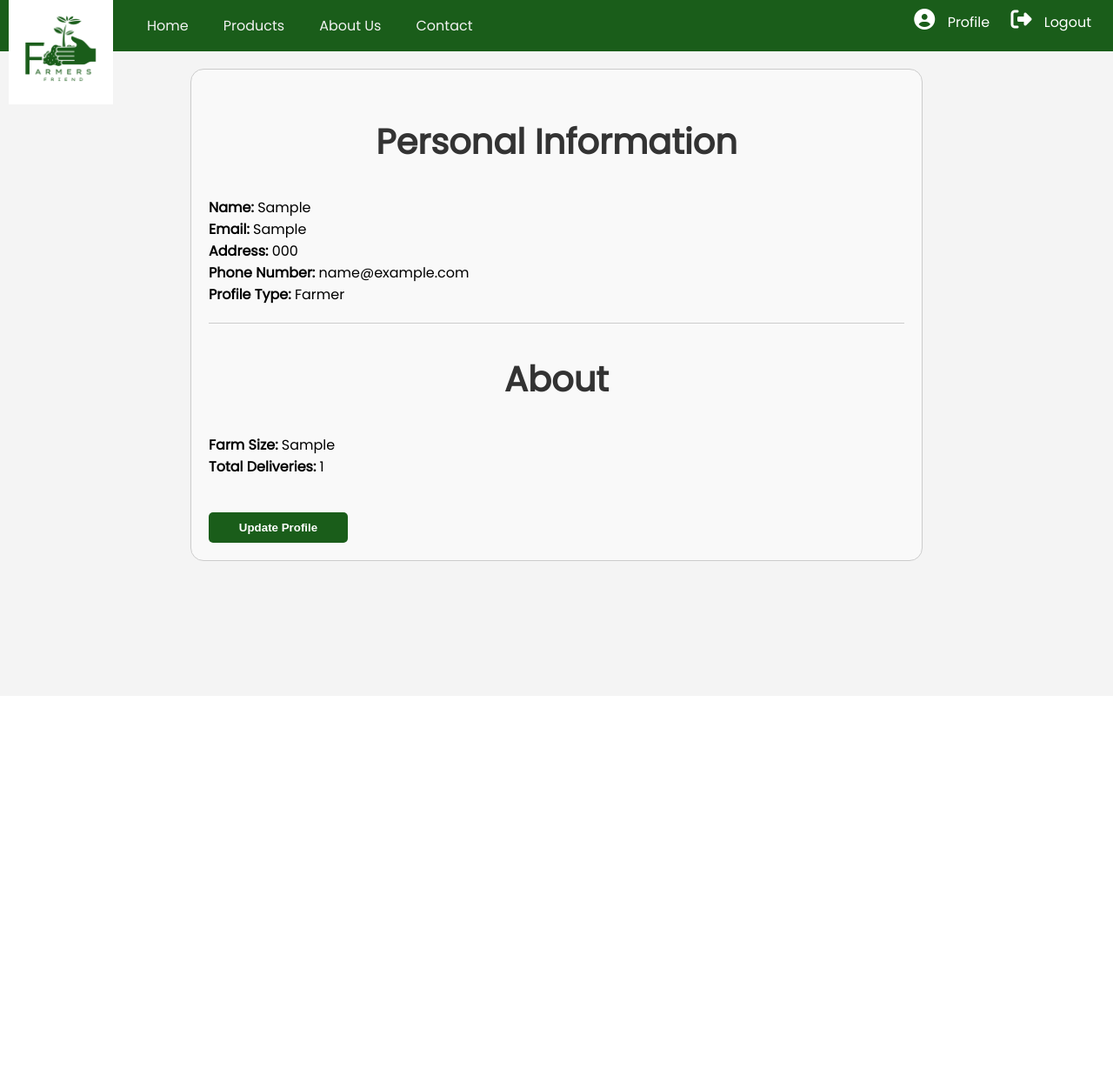
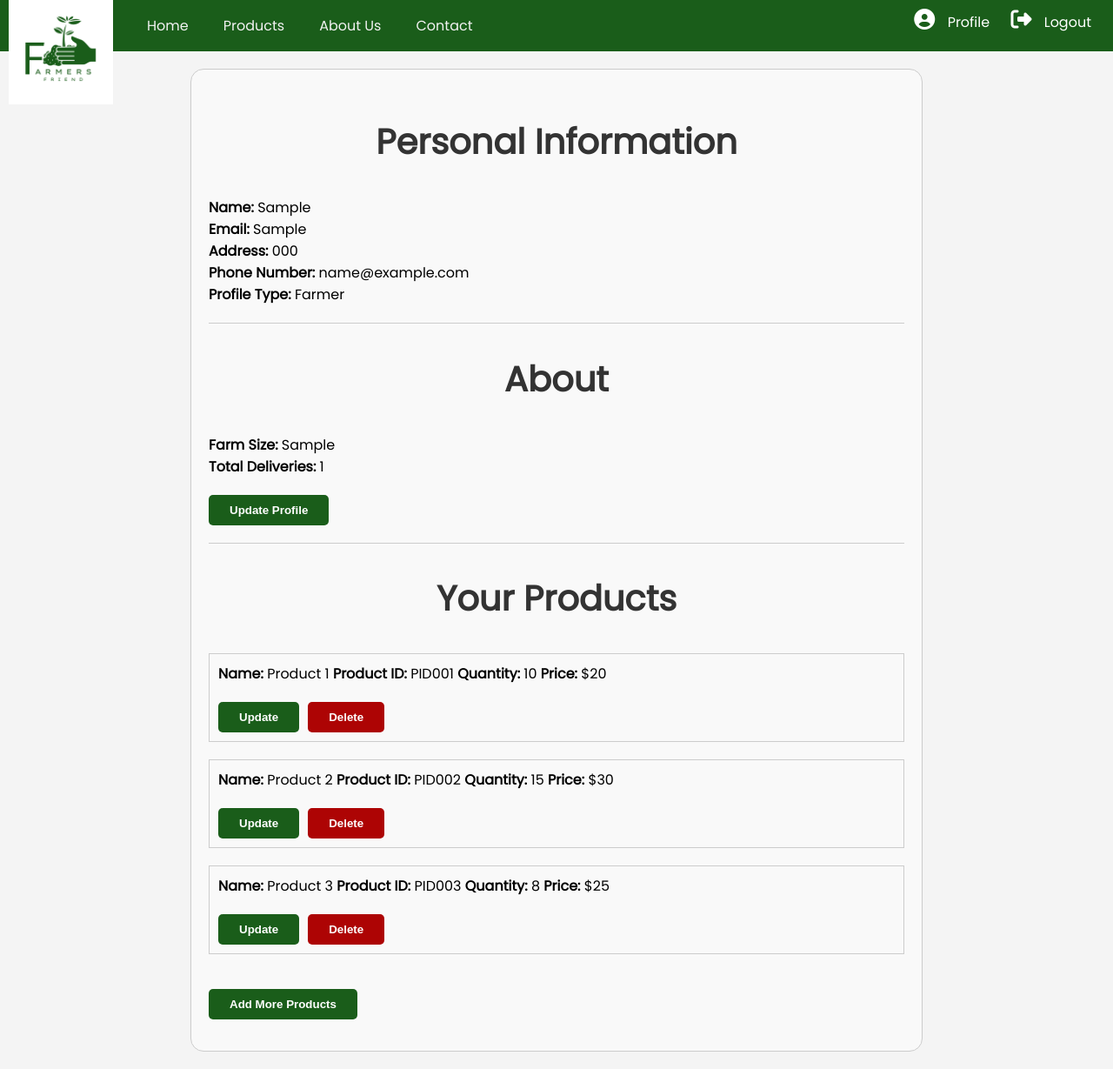
Before and after one commit to zahabiyam/fyp24, a Flask app: page /profile in a window 1280 px wide. Shown: the whole page at 87% size. Before the commit the page ends 645 px from the top, so only its background shows below. Run offline with Flask 3, Linux system fonts and the light colour scheme; the visitor is signed in with stand-in values (Sample User, id 1); tables that the repository leaves empty or names only in its code hold one stand-in row (values such as "Sample post"); some libraries are stand-ins or nearby versions.

Commit message:
product add/update/delete css

```diff
--- a/main.py
+++ b/main.py
@@ -219,7 +219,7 @@ def buyer():
         'phone': user[3],
         'email': user[4],
     }
-    return render_template('buyer/buyer.html', user=user)
+    return render_template('customer/buyer.html', user=user)
 
 @app.route("/buyer/update", methods=['GET', 'POST'])
 def buyer_update():
--- a/static/css/style.css
+++ b/static/css/style.css
@@ -1367,20 +1382,48 @@ button.chat-btn:hover {
     border-bottom: 1px solid #ccc;
     padding-bottom: 20px;
 }
-
-.profile button{
-    width: 20%;
-    padding: 10px;
+.profile section.about{
+  border-bottom: 1px solid #ccc;
+  padding-bottom: 20px;
+}
+
+.profile section.product .product-list {
+  list-style: none;
+  padding: 0;
+}
+
+.profile section.product .product-list li {
+  margin-bottom: 20px;
+  border: 1px solid #ccc;
+  padding: 10px;
+  align-items: center;
+}
+
+.profile section.product .product-list li span {
+  font-weight: 900;
+}
+
+.profile section.product .buttons {
+  display: flex;
+}
+
+.profile section.product button{
+    padding: 10px 24px;
     border: none;
     border-radius: 5px;
     background-color: #1A5D1A;
     color: #fff;
     cursor: pointer;
     font-weight: bold;
-    margin-top: 40px;
-}
-
-.profile button:hover {
+    margin-top: 20px;
+    margin-right: 10px;
+}
+
+.profile section.product .buttons button.delete-btn{
+  background-color: #ad0404;
+}
+
+.profile section.product button:hover {
 background-color: #155512;
 }
 
@@ -1396,6 +1439,22 @@ background-color: #155512;
     align-items: flex-end;
     width: 100%;
 
+}
+
+.profile section.about button#farmer_prof_update{
+  padding: 10px 24px;
+  border: none;
+  border-radius: 5px;
+  background-color: #1A5D1A;
+  color: #fff;
+  cursor: pointer;
+  font-weight: bold;
+  margin-top: 20px;
+  margin-right: 10px;
+}
+
+.profile section.about button#farmer_prof_update:hover{
+  background-color: #0c2e0c;
 }
 
 
--- a/static/js/script.js
+++ b/static/js/script.js
@@ -371,7 +371,7 @@ $(document).on('click', "#ai_side_panel #send", async function(event) {
     $(this).parent().find(".textA textarea").val("");
     var div_data = `
     <div class="message mMess">
-        <div class="prof" style="background-color: #ff7b54;">
+        <div class="prof" style="background-color: #1A5D1A;">
             <p>B</p>
         </div>
         <div class="messArea">
@@ -402,7 +402,7 @@ $(document).on('click', ".chat-btn", async function(event) {
         if(data[i].sender_type == "customer") {
             var div_data = `
             <div class="message mMess">
-                <div class="prof" style="background-color: #ff7b54;">
+                <div class="prof" style="background-color: #1A5D1A;">
                     <p>B</p>
                 </div>
                 <div class="messArea">
@@ -415,7 +415,7 @@ $(document).on('click', ".chat-btn", async function(event) {
         } else {
             var div_data = `
             <div class="message mMess">
-                <div class="prof" style="background-color: #ff7b54;">
+                <div class="prof" style="background-color: #1A5D1A;">
                     <p>F</p>
                 </div>
                 <div class="messArea">
--- a/templates/profile.html
+++ b/templates/profile.html
@@ -30,8 +30,44 @@
                     <div class="info-item">
                         <strong>Total Deliveries:</strong> {{ user.farming_experience }}
                     </div>
+                    <button id="farmer_prof_update">Update Profile</button>
                 </section>
-                <button id="farmer_prof_update">Update Profile</button>
+                <section class="product">
+                    <h2>Your Products</h2>
+                    <ul class="product-list">
+                        <li>
+                            <span>Name:</span> Product 1
+                            <span>Product ID:</span> PID001
+                            <span>Quantity:</span> 10
+                            <span>Price:</span> $20
+                            <div class="buttons">
+                                <button class="update-btn">Update</button>
+                                <button class="delete-btn">Delete</button>
+                            </div>
+                        </li>
+                        <li>
+                            <span>Name:</span> Product 2
+                            <span>Product ID:</span> PID002
+                            <span>Quantity:</span> 15
+                            <span>Price:</span> $30
+                            <div class="buttons">
+                                <button class="update-btn">Update</button>
+                                <button class="delete-btn">Delete</button>
+                            </div>
+                        </li>
+                        <li>
+                            <span>Name:</span> Product 3
+                            <span>Product ID:</span> PID003
+                            <span>Quantity:</span> 8
+                            <span>Price:</span> $25
+                            <div class="buttons">
+                                <button class="update-btn">Update</button>
+                                <button class="delete-btn">Delete</button>
+                            </div>
+                        </li>
+                        <button class="add-btn">Add More Products</button>
+                    </ul>
+                </section>
             {% elif buyer_id %}
                 <h1>Your Profile</h1>
                 <section class="personal-info">
```
Also changed, not shown: other parts of static/css/style.css (+29 -4 lines).
